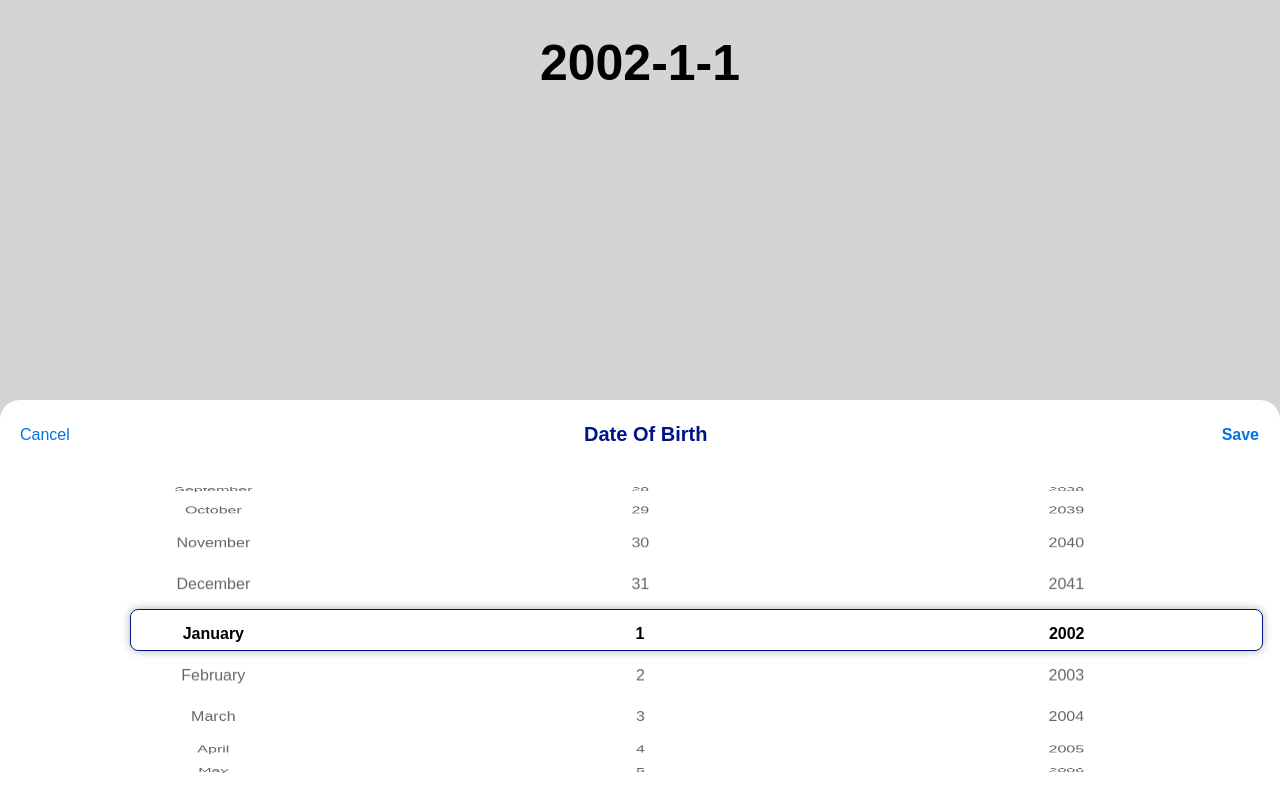
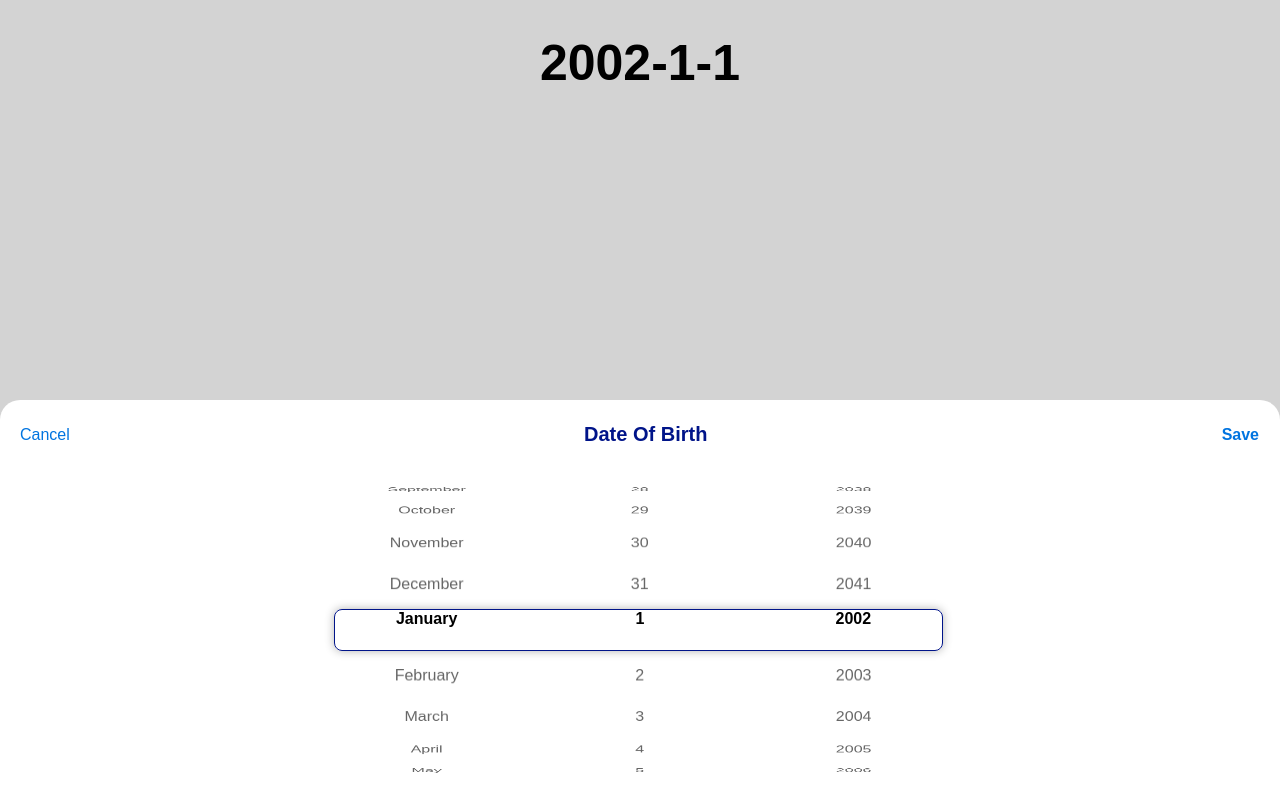
Before and after one commit to MantegaMassarotto/date-picker-web-component, a React (Create React App) app: page / in a window 1280 px wide. Built offline with nearby package versions, Linux system fonts and the light colour scheme.

Commit message:
fix: sizes and change scss file

```diff
--- a/package.json
+++ b/package.json
@@ -13,6 +13,7 @@
     "react": "^18.2.0",
     "react-dom": "^18.2.0",
     "react-scripts": "5.0.1",
+    "sass": "^1.56.2",
     "typescript": "^4.9.3",
     "web-vitals": "^2.1.4"
   },
--- /dev/null
+++ b/src/datepicker.scss
@@ -0,0 +1,209 @@
+body {
+  font-family: Arial, "Hiragino Sans GB", 冬青黑, "Microsoft YaHei", 微软雅黑, SimSun, 宋体, Helvetica, Tahoma, "Arial sans-serif";
+  background: #d3d3d3;
+  margin: 0;
+}
+
+.select-wrap {
+  position: relative;
+  // top: 200px;
+  height: 100%;
+  // perspective: 1200px;
+  text-align: center;
+  overflow: hidden;
+  font-size: 20px;
+  color: #ddd;
+  background-color: white;
+
+  &:before, &:after {
+    position: absolute;
+    z-index: 1;
+    display: block;
+    content: '';
+    width: 100%;
+    height: 50%;
+  }
+  &:before {
+    top: 0;
+    // background-image: linear-gradient(to bottom, rgba(1, 1, 1, 0.5), rgba(1, 1, 1, 0));
+  }
+  &:after {
+    bottom: 0;
+    // background-image: linear-gradient(to top, rgba(1, 1, 1, 0.5), rgba(1, 1, 1, 0));
+  }
+
+  .select-options {
+    position: absolute;
+    top: 50%;
+    left: 0;
+    width: 100%;
+    height: 0;
+    transform-style: preserve-3d;
+    margin: 0 auto;
+    display: block;
+    transform: translateZ(-150px) rotateX(0deg);
+    -webkit-font-smoothing: subpixel-antialiased;
+    color: #666;
+    .select-option {
+      position: absolute;
+      top: 0;
+      left: 0;
+      width: 100%;
+      height: 50px;
+
+      -webkit-font-smoothing: subpixel-antialiased;
+      @for $i from 1 through 100 {
+        &:nth-child(#{$i}) {
+          transform: rotateX(-18deg * ($i - 1)) translateZ(150px);
+        }
+      }
+    }
+  }
+}
+
+.selector {
+  position: absolute;
+  background-color: transparent;
+  border: 1px solid #001489;
+  box-shadow: 0px 0px 10px rgb(0 0 0 / 0.3);
+  /* // border: 5px solid rgba(0, 20, 137, 0.1);
+  // box-shadow: 0px 0px 15px rgb(0 0 0 / 0.8); */
+  /* border: 1px solid #001489; */
+  border-radius: 8px;
+  height: 40px;
+  width: 87%;
+  right: 7px;
+  /* align-self: center; */
+  display: inline;
+  top: 50%;
+  transform: translate(0, -50%);
+  z-index: 1;
+  pointer-events: none;
+}
+
+.highlight {
+  position: relative;
+  top: 50%;
+  transform: translate(0, -50%);
+  /* width: 100%; */
+  background-color: white;
+  /* border-top: 1px solid #333;
+  border-bottom: 1px solid #333; */
+  /* font-size: 20px; */
+  color: black;
+  font-weight: bold;
+  overflow: hidden;
+}
+
+.highlight-list {
+  position: absolute;
+  width: 100%;
+  list-style-type: none;
+  /* SE */
+  /* top: -45px; */
+  /* 11 */
+  top: -60px;
+}
+
+.date-selector-container {
+  position: absolute;
+  border-top-left-radius: 20px;
+  border-top-right-radius: 20px;
+  width: 100%;
+  height: 50%;
+  display: flex;
+  flex-direction: column;
+  background-color: white;
+  bottom: 0px;
+  >div {
+    flex: 1;
+  }
+}
+
+/* date */
+.date-selector {
+  // position: absolute;
+  // left: 50%;
+  // top: 50%;
+  // transform: translate(-50%, -50%);
+  // perspective: 2000px;
+  // display: flex;
+  // align-items: stretch;
+  // justify-content: space-between;
+
+  // width: 600px;
+  // height: 300px;
+
+  // NEW ONE
+
+  position: relative;
+  /* background-color: #001489; */
+  /* background-color: #001489; */
+  /* background-color: #001489; */
+  /* left: 50%; */
+  /* right: 50%; */
+  /* transform: translate(-50%, -50%); */
+  /* perspective: 2000px; */
+  display: flex;
+  margin: 0;
+  padding: 10px;
+  margin-right: 20px;
+  /* position: relative; */
+  /* align-self: center; */
+  /* justify-content: space-between; */
+  width: 100%;
+  right: 10px;
+  align-self: center;
+  /* height: 300px; */
+  >div {
+    flex: 1;
+  }
+
+  .select-wrap {
+    font-size: 16px;
+  }
+  .highlight {
+    font-size: 16px;
+  }
+}
+
+@media all and (min-width: 600px) {
+  // .date-selector-container {
+  //   height: 100%;
+  // }
+
+  .date-selector {
+    width: 50%;
+  }
+  .selector {
+    width: 92%;
+  }
+  .highlight-list {
+    /* SE */
+    top: -75px;
+    /* 11 */
+    // top: -60px;
+  }
+};
+
+@media all and (min-width: 300px) and (max-width: 414px) {
+  .date-selector-container {
+    height: 60%;
+  }
+
+  .highlight-list {
+    /* SE */
+    top: -15px;
+    /* 11 */
+    // top: -60px;
+  }
+};
+
+@media all and (min-width: 414px) and (max-width: 500px) {
+  .highlight-list {
+    /* SE */
+    top: -68px;
+    /* 11 */
+    // top: -60px;
+  }
+};
--- a/src/index.css
+++ b/src/index.css
@@ -7,11 +7,14 @@ body {
 
 .select-wrap {
   position: relative;
+  /* height: 100%; */
   height: 100%;
   text-align: center;
+  /* transform: translate(0, 0); */
   overflow: hidden;
   font-size: 20px;
   color: #ddd;
+  background-color: white;
 }
 .select-wrap:before, .select-wrap:after {
   position: absolute;
--- a/src/index.tsx
+++ b/src/index.tsx
@@ -1,6 +1,7 @@
 import React from 'react';
 import ReactDOM from 'react-dom/client';
-import './index.css';
+import './datepicker.scss';
+
 import App from './App';
 import reportWebVitals from './reportWebVitals';
 
```
Also changed, not shown: src/DatePicker/datepicker.scss (deleted), 1 other file (tests, documents, lock files or other folders).
